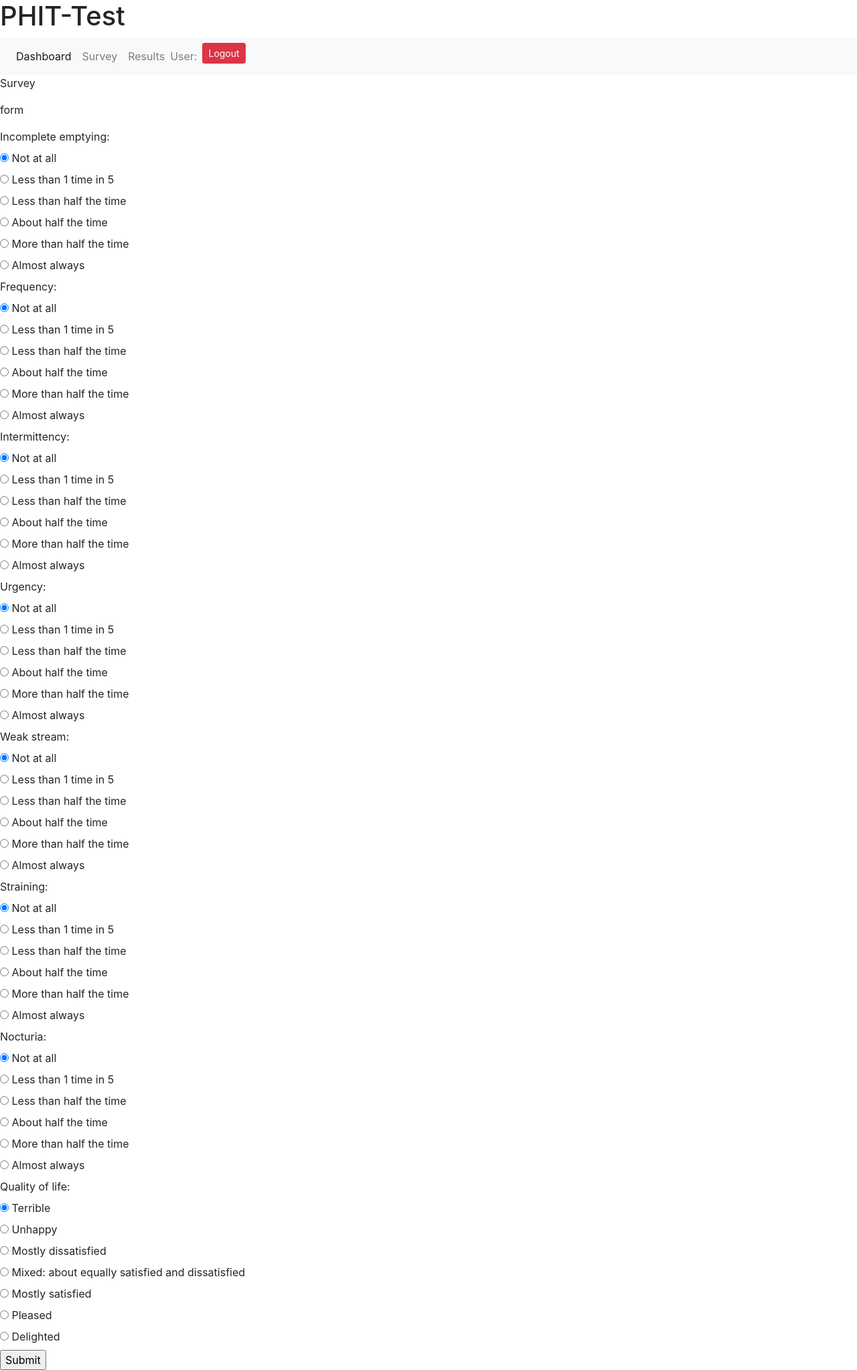
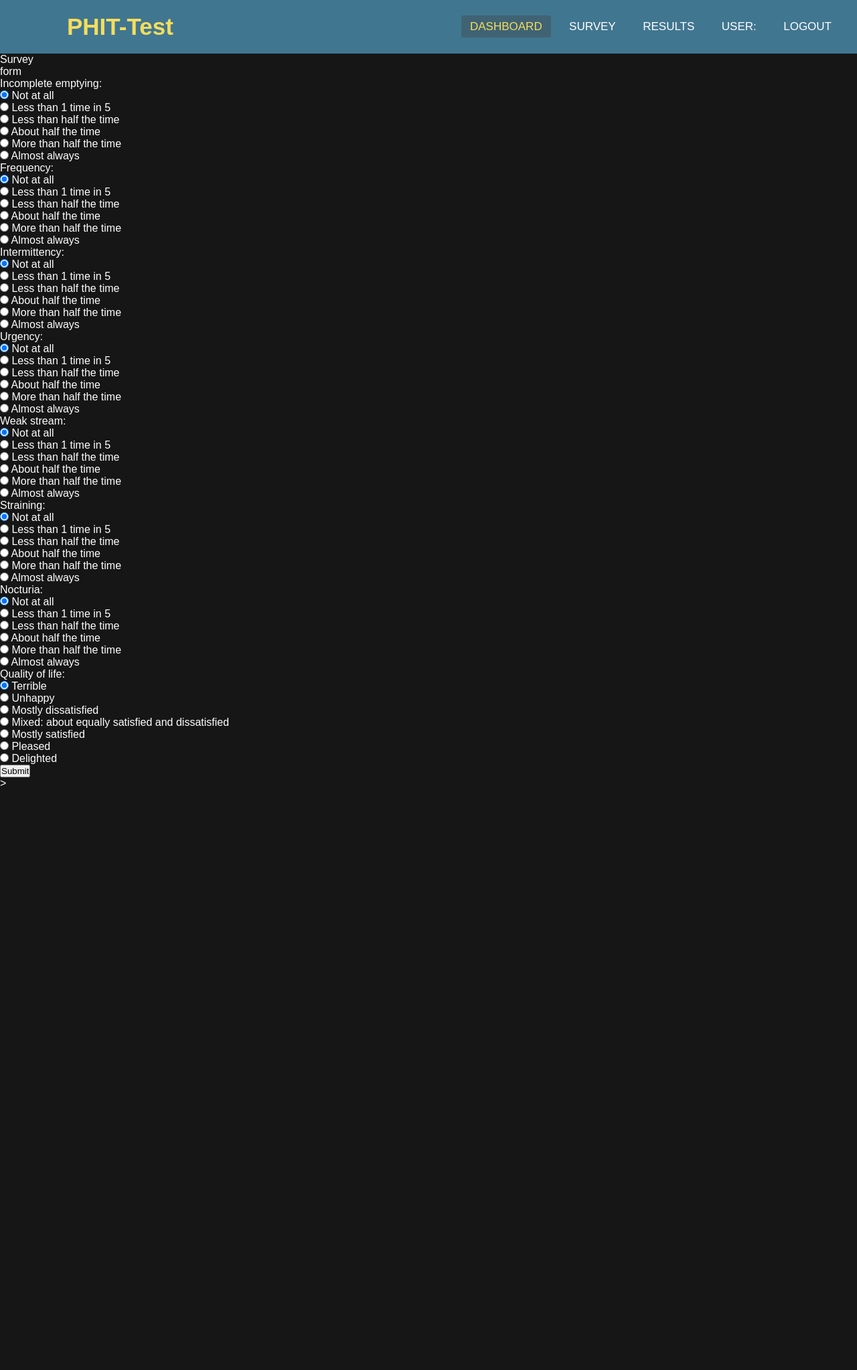
Before and after one commit to SeniorDesign2022/phit-test, a Django app: page /survey/ in a window 1280 px wide. Shown: the whole page at 67% size. After the commit the page ends 1174 px from the top, so only its background shows below. Run offline with Django 4.2, Linux system fonts and the light colour scheme; a user stored in the database is signed in; some libraries are stand-ins or nearby versions.

Commit message:
base.html's nav bar css done

```diff
--- a/phittest/phittest/settings.py
+++ b/phittest/phittest/settings.py
@@ -11,6 +11,7 @@ https://docs.djangoproject.com/en/4.0/ref/settings/
 """
 
 from pathlib import Path
+import os
 
 # Build paths inside the project like this: BASE_DIR / 'subdir'.
 BASE_DIR = Path(__file__).resolve().parent.parent
@@ -120,6 +121,9 @@ USE_TZ = True
 # https://docs.djangoproject.com/en/4.0/howto/static-files/
 
 STATIC_URL = 'static/'
+STATIC_ROOT = os.path.join(BASE_DIR, 'staticfiles')
+
+STATICFILES_DIRS = [os.path.join(BASE_DIR, 'static'),]
 
 # Default primary key field type
 # https://docs.djangoproject.com/en/4.0/ref/settings/#default-auto-field
--- a/phittest/static/style.css
+++ b/phittest/static/style.css
@@ -1,9 +1,217 @@
+:root{
+
+  --headerBG: #417690;
+  --headerLight: white;
+  --headerDark: #f5dd5d;
+
+  --NavBGLight: #40404059;
+  --NavBGDark: rgb(0, 48, 102);
+
+  --ALLBG: rgb(22, 22, 22);
+
+/* below are default django admin colors. reference only */
+  --primary: #79aec8;
+  --secondary: #417690;
+  --accent: #f5dd5d;
+  --primary-fg: #fff;
+
+  --body-fg: rgb(40, 40, 40);
+  --body-bg: #fff;
+  --body-quiet-color: #666;
+  --body-loud-color: #000;
+
+  --header-color: #ffc;
+  --header-branding-color: var(--accent);
+  --header-bg: var(--secondary);
+  --header-link-color: var(--primary-fg);
+
+  --breadcrumbs-fg: #c4dce8;
+  --breadcrumbs-link-fg: var(--body-bg);
+  --breadcrumbs-bg: var(--primary);
+
+  --link-fg: #447e9b;
+  --link-hover-color: #036;
+  --link-selected-fg: #5b80b2;
+
+  --hairline-color: #e8e8e8;
+  --border-color: #ccc;
+
+  --error-fg: #ba2121;
+
+  --message-success-bg: #dfd;
+  --message-warning-bg: #ffc;
+  --message-error-bg: #ffefef;
+
+  --darkened-bg: #f8f8f8; /* A bit darker than --body-bg */
+  --selected-bg: #e4e4e4; /* E.g. selected table cells */
+  --selected-row: #ffc;
+
+  --button-fg: #fff;
+  --button-bg: var(--primary);
+  --button-hover-bg: #609ab6;
+  --default-button-bg: var(--secondary);
+  --default-button-hover-bg: #205067;
+  --close-button-bg: #888; /* Previously #bbb, contrast 1.92 */
+  --close-button-hover-bg: #747474;
+  --delete-button-bg: #ba2121;
+  --delete-button-hover-bg: #a41515;
+
+  --object-tools-fg: var(--button-fg);
+  --object-tools-bg: var(--close-button-bg);
+  --object-tools-hover-bg: var(--close-button-hover-bg);
+}
+
 *{
 	padding: 0;
 	margin: 0;
 	box-sizing:  border-box;
+	text-decoration: none;
+	list-style: none;
 }
 
 body{
-	background: red;
+    display: flex;
+    flex-direction: column;
+    font-family: Arial, Helvetica, sans-serif;
+	background-color: var(--ALLBG);
+	color: white;
+
 }
+
+.header{
+    width: auto;
+    height: auto;
+    display: flex;
+    justify-content: space-between;
+    align-items: center;
+    padding: 10px 40px;
+    background: var(--headerBG);
+    color: var(--headerDark);
+    overflow: hidden;
+}
+
+.header h1{
+	padding: 0;
+    margin: 0 20px 0 0;
+    font-weight: 300;
+    font-size: 1.5rem;
+    color: var(--accent);
+	font-weight: bold;
+	font-size:35px;
+}
+
+nav{
+	background: var(--headerBG);
+	height:80px;
+	width: 100%;
+}
+
+label.logo{
+	color:var(--headerDark);
+	font-size:35px;
+	line-height:80px;
+	padding: 0 100px;
+	font-weight:bold;
+}
+
+nav ul{
+	float:right;
+	margin-right:20px;
+}
+
+nav ul li{
+	display: inline-block;
+	line-height: 80px;
+	margin: 0 5px;
+}
+
+nav ul li a{
+	color: var(--headerLight);
+	font-size:17px;
+	padding: 7px 13px;
+	border-radius: 3px;
+	text-transform: uppercase;
+}
+
+a.active, a:hover{
+	background: var(--NavBGLight);
+	color: var(--headerDark);
+	transition:  .5s;
+}
+
+.checkbtn{
+	font-size: 30px;
+	color: var(--headerLight);
+	float: right;
+	line-height: 80px;
+	margin-right: 40px;
+	cursor: pointer;
+	display: none;
+}
+
+#check{
+	display: none;
+}
+
+@media(max-width: 952px){
+	label.logo{
+		font-size: 30px;
+		padding-left: 50px;
+	}
+	nav ul li a{
+		font-size: 16px;
+	}
+}
+
+@media(max-width: 858px){
+	.checkbtn{
+		display:block;
+	}
+	ul{
+		position: fixed;
+		width: 100%;
+		height: 100vh;
+		background: var(--NavBGDark);
+		top: 80px;
+		left: -100%;
+		/* left: 0; */
+		text-align: center;
+		transition: all .5s;
+	}
+	nav ul li{
+		display: block;
+		margin: 50px;
+		line-height: 30px;
+
+	}
+	nav ul li a{
+		font-size: 20px;
+	}
+	a:hover, a.active{
+		background: none;
+		color: var(--headerDark);
+	}
+
+	#check:checked ~ ul{
+		left: 0;
+	}
+}
+
+.logoutbtn{
+	background: none;
+	align-items: center;
+	/* padding: 0; */
+	border: 0;
+	outline: none;
+	color: var(--headerLight);
+	font-size:17px;
+	/* padding: 7px 13px; */
+	border-radius: 3px;
+	/* potision: absolute; */
+	text-transform: uppercase;
+}
+
+.logoutbtn:hover{
+	color: var(--headerDark);
+	cursor:pointer;
+}
--- a/phittest/templates/base.html
+++ b/phittest/templates/base.html
@@ -3,20 +3,62 @@
 
 <!DOCTYPE html>
 <html lang="en">
+
 <head>
   <title>PHIT-Test</title>
-    <link rel="stylesheet" href="https://cdn.jsdelivr.net/npm/bootstrap@4.4.1/dist/css/bootstrap.min.css" integrity="sha384-Vkoo8x4CGsO3+Hhxv8T/Q5PaXtkKtu6ug5TOeNV6gBiFeWPGFN9MuhOf23Q9Ifjh" crossorigin="anonymous">
-    <script src="https://code.jquery.com/jquery-3.4.1.slim.min.js" integrity="sha384-J6qa4849blE2+poT4WnyKhv5vZF5SrPo0iEjwBvKU7imGFAV0wwj1yYfoRSJoZ+n" crossorigin="anonymous"></script>
-    <script src="https://cdn.jsdelivr.net/npm/popper.js@1.16.0/dist/umd/popper.min.js" integrity="sha384-Q6E9RHvbIyZFJoft+2mJbHaEWldlvI9IOYy5n3zV9zzTtmI3UksdQRVvoxMfooAo" crossorigin="anonymous"></script>
-    <script src="https://cdn.jsdelivr.net/npm/bootstrap@4.4.1/dist/js/bootstrap.min.js" integrity="sha384-wfSDF2E50Y2D1uUdj0O3uMBJnjuUD4Ih7YwaYd1iqfktj0Uod8GCExl3Og8ifwB6" crossorigin="anonymous"></script>
-    <link rel = "stylesheet" type = "test/css" href="baseStyle.css">
+  <script src="https://kit.fontawesome.com/649659c7c9.js" crossorigin="anonymous"></script>
+  <!-- <link rel="stylesheet" href="https://cdn.jsdelivr.net/npm/bootstrap@4.4.1/dist/css/bootstrap.min.css" integrity="sha384-Vkoo8x4CGsO3+Hhxv8T/Q5PaXtkKtu6ug5TOeNV6gBiFeWPGFN9MuhOf23Q9Ifjh" crossorigin="anonymous"> -->
+  <script src="https://code.jquery.com/jquery-3.4.1.slim.min.js"
+    integrity="sha384-J6qa4849blE2+poT4WnyKhv5vZF5SrPo0iEjwBvKU7imGFAV0wwj1yYfoRSJoZ+n"
+    crossorigin="anonymous"></script>
+  <script src="https://cdn.jsdelivr.net/npm/popper.js@1.16.0/dist/umd/popper.min.js"
+    integrity="sha384-Q6E9RHvbIyZFJoft+2mJbHaEWldlvI9IOYy5n3zV9zzTtmI3UksdQRVvoxMfooAo"
+    crossorigin="anonymous"></script>
+  <script src="https://cdn.jsdelivr.net/npm/bootstrap@4.4.1/dist/js/bootstrap.min.js"
+    integrity="sha384-wfSDF2E50Y2D1uUdj0O3uMBJnjuUD4Ih7YwaYd1iqfktj0Uod8GCExl3Og8ifwB6"
+    crossorigin="anonymous"></script>
+
+  <link rel="stylesheet" type="text/css" href="{% static 'style.css' %}">
+
+
+
 </head>
 
-</body>
-    <h1>PHIT-Test</h1>
+<body>
 
-    <nav class="navbar navbar-expand-lg navbar-light bg-light">
-        <button class="navbar-toggler" type="button" data-toggle="collapse" data-target="#navbarNav" aria-controls="navbarNav" aria-expanded="false" aria-label="Toggle navigation">
+
+
+<div class="NAVBAR">
+  <nav>
+    <input type = "checkbox" id ="check">
+    <label for = "check" class = "checkbtn">
+      <i class = "fas fa-bars"></i>
+    </label>
+    <label class="logo">PHIT-Test</label>
+    <ul class = nav-ul>
+      <li><a class="active" href="{% url 'pages:dashboard' %}">Dashboard</a></li>
+      <li><a href="{% url 'pages:survey' %}">Survey</a></li>
+      <li><a href="{% url 'pages:results' %}">Results</a></li>
+      {% if user|is_doctor %}
+      <li><a href="{% url 'pages:patients' %}">Patients</a></li>
+      {% endif %}
+      <li><a href="#" class="nav-link username">
+        User: {{request.user.first_name}} {{request.user.last_name}}</a>
+      </li>
+      <li><a id="id_logout" href="{% url 'logout' %}"><button type="button" class="logoutbtn"
+          >Logout</button></a></li>
+
+    </ul>
+  </nav>
+
+
+</div>
+
+
+
+<!-- <nav class="navbar navbar-expand-lg navbar-light bg-light">
+  <button class="navbar-toggler" type="button" data-toggle="collapse" data-target="#navbarNav" aria-controls="navbarNav"
+    aria-expanded="false" aria-label="Toggle navigation">
     <span class="navbar-toggler-icon"></span>
   </button>
   <div class="collapse navbar-collapse" id="navbarNav">
@@ -37,14 +79,13 @@
       {% endif %}
       <a href="#" style="padding-left: 0px" class="nav-link username">
         User: {{request.user.first_name}} {{request.user.last_name}}</a>
-            <a id="id_logout" href="{% url 'logout' %}"><button type="button"
-                class="btn btn-sm btn-danger" style="float: right;">Logout</button></a>
+      <a id="id_logout" href="{% url 'logout' %}"><button type="button" class="btn btn-sm btn-danger"
+          style="float: right;">Logout</button></a>
     </ul>
   </div>
-      </nav>
-
+</nav> -->
 {% block content %}
 {% endblock %}
 
-
+</body>>
 </html>
```
Also changed, not shown: phittest/templates/baseStyle.css (deleted, +0 -9 lines), phittest/db.sqlite3, 1 other file. Lines whose indentation alone changed are shown as unchanged.
